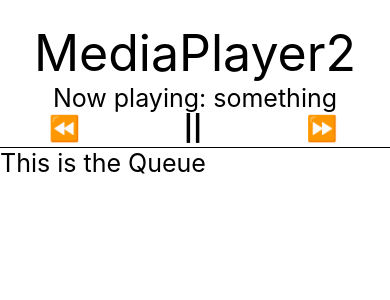
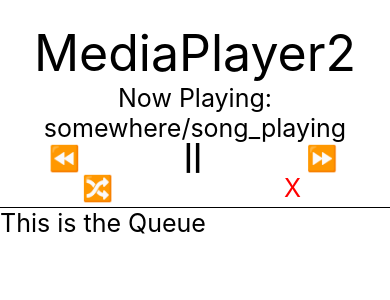
Before and after one commit to Simas2006/MediaPlayer2, a React Native app in the folder mp2-mobile-app/: screen / in a window 390 px wide. Shown: the top 300 px of the page. Built offline with nearby package versions, Linux system fonts and the light colour scheme.

Commit message:
Add more buttons + make them all fire commands to update the queue

```diff
--- a/mp2-mobile-app/App.js
+++ b/mp2-mobile-app/App.js
@@ -345,7 +345,7 @@ class QueuePage extends React.Component {
     this.props.httpDevice.transmit("GETQ",output => {
       this.setState({
         playing: output[0] == "playing",
-        queue: output
+        queue: output.slice(1)
       });
     });
   }
@@ -353,16 +353,24 @@ class QueuePage extends React.Component {
     return (
       <View>
         <Text style={styles.bigText}>MediaPlayer2</Text>
-        <Text style={styles.titleText}>Now playing: something</Text>
+        <Text style={styles.titleText}>Now Playing: {this.state.queue[0] || "Nothing!"}</Text>
         <View style={styles.buttonPanel}>
-          <TouchableOpacity style={styles.smallButton} onPress={_ => console.log("sage")}>
+          <TouchableOpacity style={styles.thirdButton} onPress={_ =>     this.props.httpDevice.transmit("RWIND",Function.prototype)}>
             <Text style={styles.titleText}>{"\u23ea"}</Text>
           </TouchableOpacity>
-          <TouchableOpacity style={styles.smallButton} onPress={_ => this._togglePlay()}>
+          <TouchableOpacity style={styles.thirdButton} onPress={_ => this._togglePlay()}>
             <Text style={styles.boldCenterText}>{this.state.playing ? "||" : "\u25b6"}</Text>
           </TouchableOpacity>
-          <TouchableOpacity style={styles.smallButton} onPress={_ => console.log("sage")}>
+          <TouchableOpacity style={styles.thirdButton} onPress={_ => this._mapCommandToQueue("PNSNG")}>
             <Text style={styles.titleText}>{"\u23e9"}</Text>
+          </TouchableOpacity>
+        </View>
+        <View style={styles.buttonPanel}>
+          <TouchableOpacity style={styles.halfButton} onPress={_ => this._mapCommandToQueue("SHFLQ")}>
+            <Text style={styles.titleText}>{"\ud83d\udd00"}</Text>
+          </TouchableOpacity>
+          <TouchableOpacity style={styles.halfButton} onPress={_ => this._mapCommandToQueue("CLRQ")}>
+            <Text style={styles.redCenterText}>X</Text>
           </TouchableOpacity>
         </View>
         <View style={styles.hr} />
@@ -377,6 +385,13 @@ class QueuePage extends React.Component {
       });
     });
   }
+  _mapCommandToQueue(command) {
+    this.props.httpDevice.transmit(command,output => {
+      this.setState({
+        queue: output.slice(1)
+      });
+    });
+  }
 }
 
 class HTTPDevice { // mock device ONLY
@@ -387,6 +402,8 @@ class HTTPDevice { // mock device ONLY
       this.readyTick = Math.max(this.readyTick - 1,0);
     },1);
     this._picIndex = 0;
+    this._playingState = true;
+    this._queue = ["somewhere/song_playing","somewhere/song1","somewhere_else/song2","somewhere/song3"];
   }
   transmit(message,callback) {
     message = message.split(" ");
@@ -406,9 +423,22 @@ class HTTPDevice { // mock device ONLY
       this._picIndex++;
       callback(this._picIndex + ".JPG" + (this._picIndex == 10 ? "_last" : ""));
     } else if ( message[0] == "GETQ" ) {
-      callback(["playing","somewhere/song_playing","somewhere/song1","somewhere_else/song2","somewhere/song3"]);
+      callback([this._playingState ? "playing" : "paused"].concat(this._queue));
     } else if ( message[0] == "PLYPS" ) {
+      this._playingState = ! this._playingState;
       callback("ok");
+    } else if ( message[0] == "PNSNG" ) {
+      this._queue = this._queue.slice(1);
+      callback([this._playingState ? "playing" : "paused"].concat(this._queue));
+    } else if ( message[0] == "RWIND" ) {
+      callback("ok");
+    } else if ( message[0] == "CLRQ" ) {
+      this._queue = [];
+      callback([this._playingState ? "playing" : "paused"].concat(this._queue));
+    } else if ( message[0] == "SHFLQ" ) {
+      // doesn't need to be implemented here
+      this._queue.push("just/been/shuffled");
+      callback([this._playingState ? "playing" : "paused"].concat(this._queue));
     }
   }
 }
@@ -452,8 +482,16 @@ var styles = StyleSheet.create({
     textAlign: "center",
     fontWeight: "bold"
   },
-  smallButton: {
+  redCenterText: {
+    fontSize: 25,
+    color: "red",
+    textAlign: "center"
+  },
+  thirdButton: {
     width: "33%"
+  },
+  halfButton: {
+    width: "50%"
   },
   buttonPanel: {
     flexDirection: "row"
```
